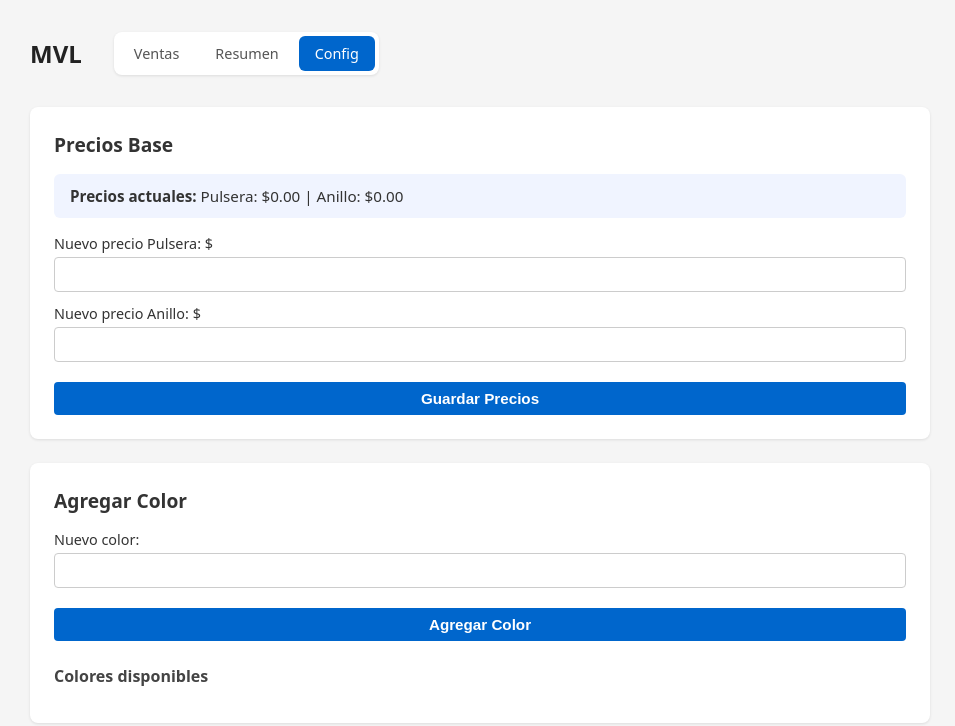
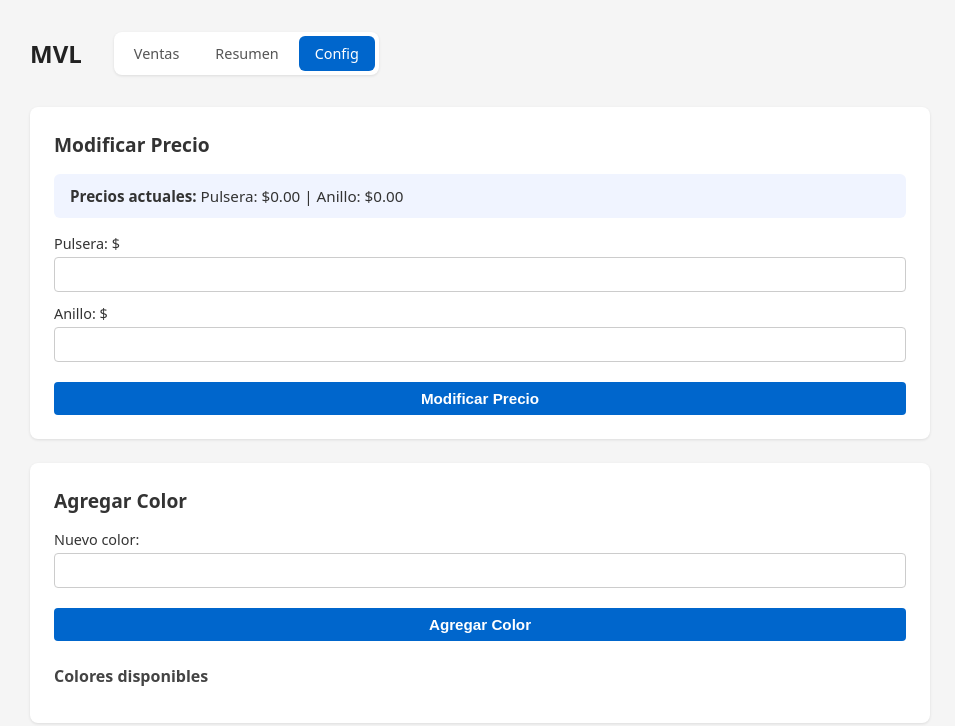
Before and after one commit to ignaciorlabadie/MVL, a website built with Vite: page src/config.html in a window 1280 px wide. Shown: the whole page, without its empty margins (160-1115 px from the left). Built offline with nearby package versions, Linux system fonts and the light colour scheme; no server answers.

```diff
--- a/src/config.html
+++ b/src/config.html
@@ -18,16 +18,16 @@
     </header>
 
     <section>
-      <h2>Precios Base</h2>
+      <h2>Modificar Precio</h2>
       <div id="precios-actuales">
         <strong>Precios actuales:</strong>
         Pulsera: $<span id="precio-pulsera-actual">0.00</span>
         | Anillo: $<span id="precio-anillo-actual">0.00</span>
       </div>
       <form id="precios-form">
-        <label>Nuevo precio Pulsera: $ <input type="number" id="precio-pulsera" step="0.01" required /></label>
-        <label>Nuevo precio Anillo: $ <input type="number" id="precio-anillo" step="0.01" required /></label>
-        <button type="submit">Guardar Precios</button>
+        <label>Pulsera: $ <input type="number" id="precio-pulsera" step="0.01" required /></label>
+        <label>Anillo: $ <input type="number" id="precio-anillo" step="0.01" required /></label>
+        <button type="submit">Modificar Precio</button>
       </form>
     </section>
 
--- a/src/styles.css
+++ b/src/styles.css
@@ -147,6 +147,11 @@ th {
   white-space: nowrap;
 }
 
+.precio-auto {
+  background: #f0f0f0;
+  cursor: not-allowed;
+}
+
 @media (max-width: 600px) {
   body { padding: 1rem; }
   header { flex-direction: column; align-items: start; gap: 0.75rem; }
--- a/src/ventas.ts
+++ b/src/ventas.ts
@@ -31,6 +31,8 @@ async function init() {
     const precio = parseFloat(inputPrecio.value);
     const cantidad = parseInt((document.getElementById("venta-cantidad") as HTMLInputElement).value);
 
+    if (isNaN(precio) || precio < 0 || isNaN(cantidad) || cantidad < 1) return;
+
     await crearVenta(tipo === "pulsera" ? `Pulsera ${color}` : `Anillo ${color}`, precio, color, tipo, cantidad);
 
     (e.target as HTMLFormElement).reset();
```
Also changed, not shown: src/index.html (+1 -1 lines).
